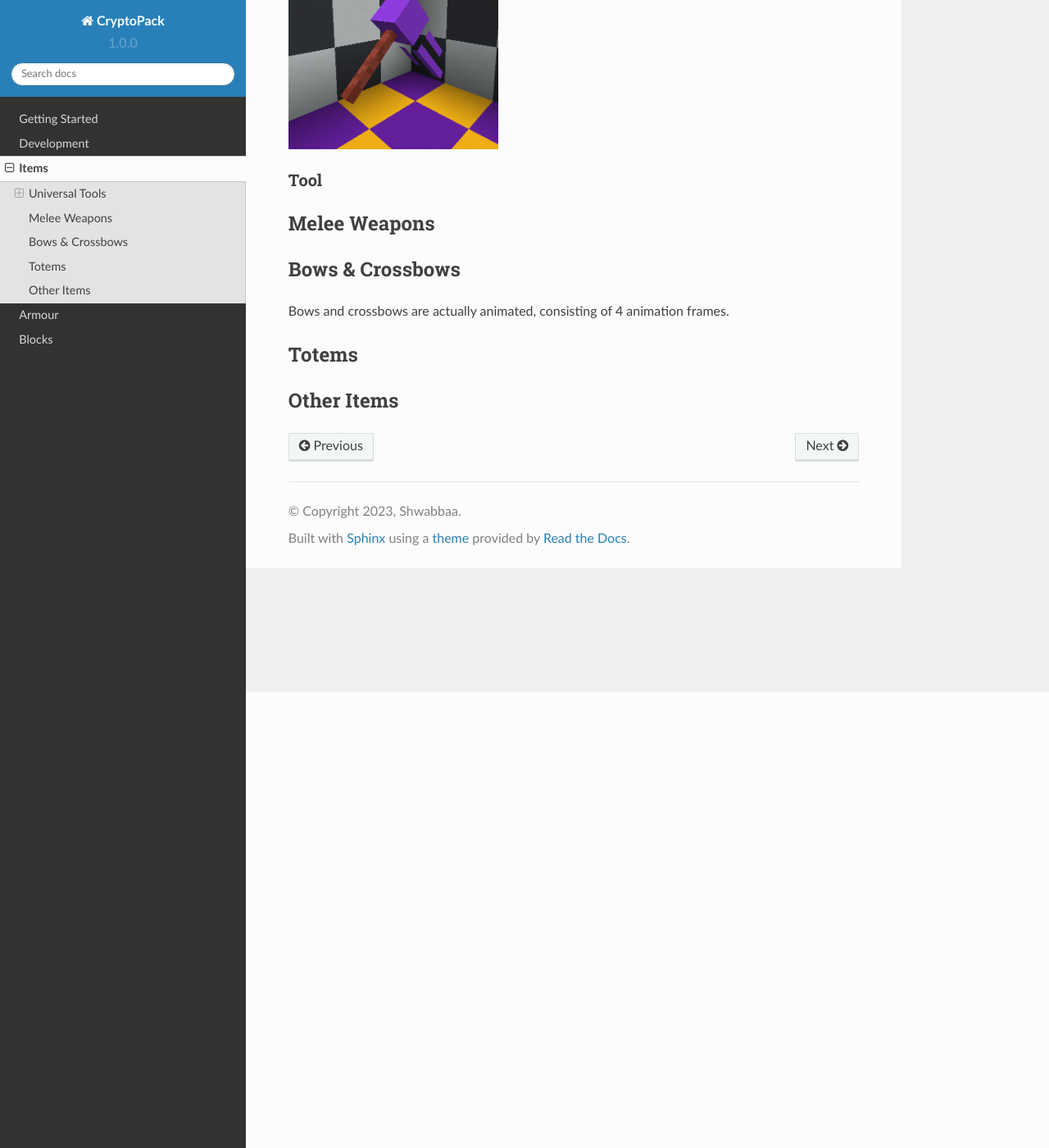
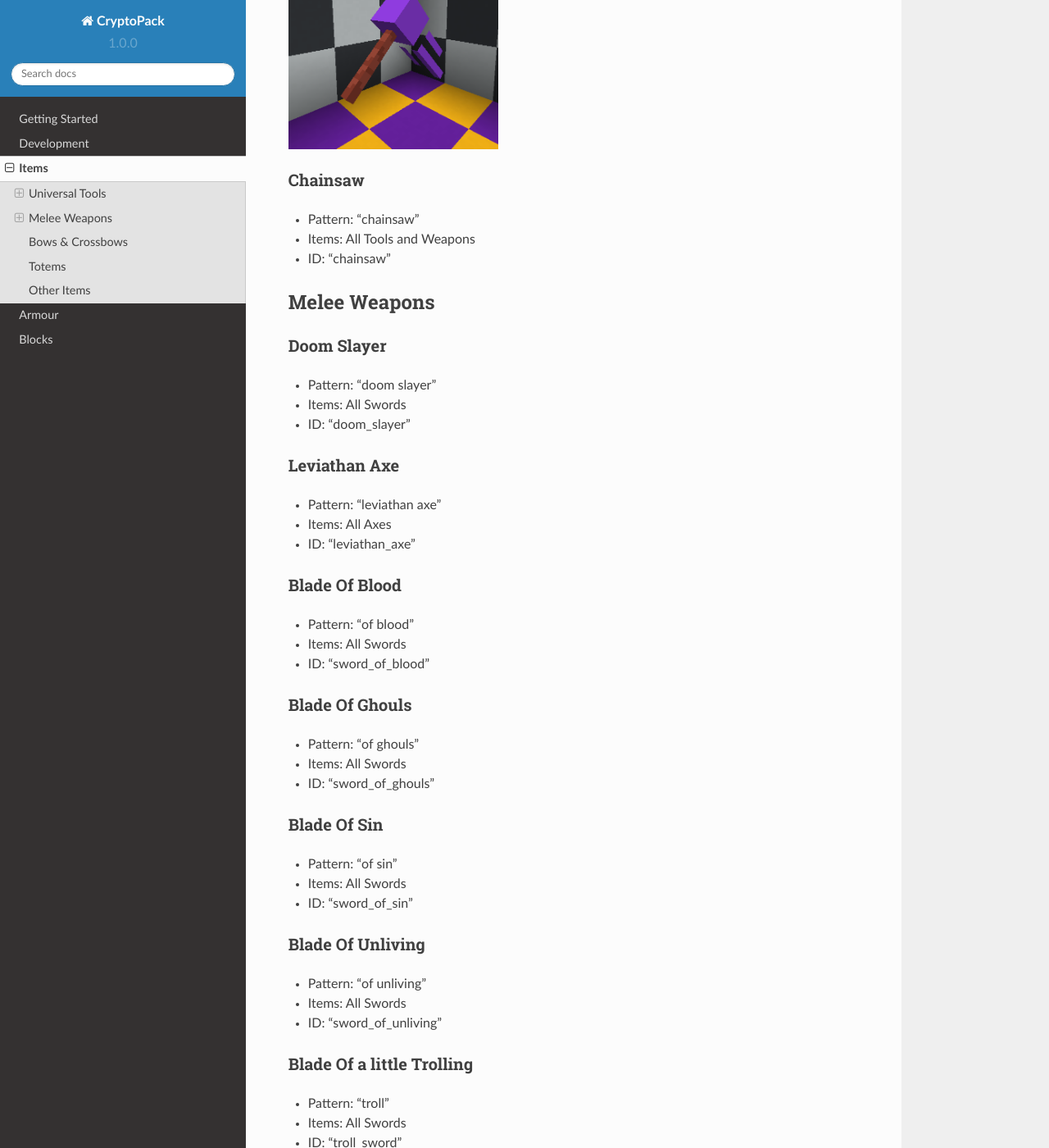
Before and after one commit to Shwabbaa/cryptopack-docs, a Sphinx documentation site: the page built from docs/source/items.rst, in a window 1280 px wide and 1400 px high, scrolled down 556 px. Shown: the whole window at 82% size. Built offline with Sphinx 7.4.7 and the Read the Docs theme 2.0.0, drawn with Linux system fonts in a browser that asks for light colours; pages that are not in the unit, such as notebooks, are missing from menus; some of the changed text lies outside the part shown.

Commit message:
Update items.rst

```diff
--- a/docs/source/items.rst
+++ b/docs/source/items.rst
@@ -9,24 +9,76 @@ These are **special** tools which can be applied to any tool type (swords, picka
 
 Meteor Shovel
 -----------
-* Text: "meteor"
-* Items: "All Tools and Weapons"
+* Pttern: "meteor"
+* Items: All Tools and Weapons
 * ID: "meteor_shovel"
 
 .. image:: items/meteor_shovel.png
    :height: 256
-Tool
+
+Chainsaw
 -----------
+* Pattern: "chainsaw"
+* Items: All Tools and Weapons
+* ID: "chainsaw"
 
 Melee Weapons
 ============
+
+Doom Slayer
+-----------
+* Pattern: "doom slayer"
+* Items: All Swords
+* ID: "doom_slayer"
+
+Leviathan Axe
+-----------
+* Pattern: "leviathan axe"
+* Items: All Axes
+* ID: "leviathan_axe"
+
+Blade Of Blood
+-----------
+* Pattern: "of blood"
+* Items: All Swords
+* ID: "sword_of_blood"
+
+Blade Of Ghouls
+-----------
+* Pattern: "of ghouls"
+* Items: All Swords
+* ID: "sword_of_ghouls"
+
+Blade Of Sin
+-----------
+* Pattern: "of sin"
+* Items: All Swords
+* ID: "sword_of_sin"
+
+Blade Of Unliving
+-----------
+* Pattern: "of unliving"
+* Items: All Swords
+* ID: "sword_of_unliving"
+
+Blade Of a little Trolling
+-----------
+* Pattern: "troll"
+* Items: All Swords
+* ID: "troll_sword"
 
 Bows & Crossbows
 ============
 Bows and crossbows are actually animated, consisting of 4 animation frames.
 
+Nothing yet! How about you make the first one?
+
 Totems
 ============
 
+There are a few totem textures, but you'll have to find them for yourself...
+
 Other Items
 ============
+
+Nothing yet! How about you make the first one?
```
